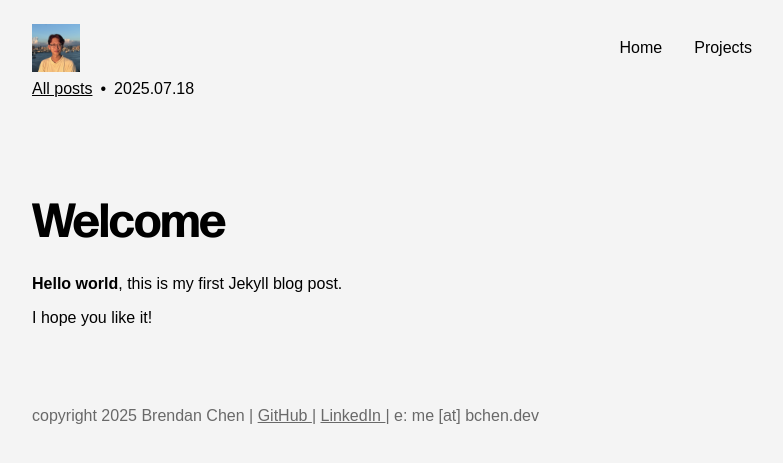
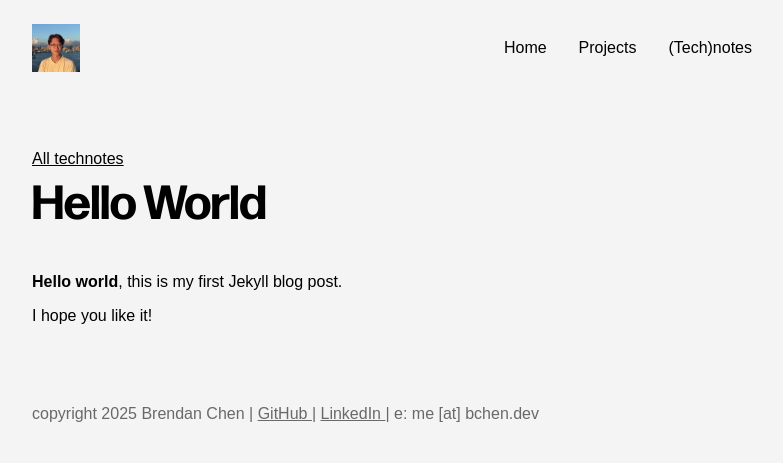
Before and after one commit to brendan-ch/brendan-ch.github.io, a Jekyll site: the page built from _posts/2025-07-18-hello-world.md, in a window 1280 px wide. Shown: the top 463 px of the page, without its empty margins (248-1031 px from the left). Built offline with Jekyll 4.4.1, drawn with Linux system fonts in a browser that asks for light colours; some web fonts are replaced.

Commit message:
Revive the "blog" as (Tech)notes

```diff
--- a/_includes/navigation.html
+++ b/_includes/navigation.html
@@ -16,8 +16,8 @@
         <li class="nav-item">
             <a href="/projects" class="nav-link">Projects</a>
         </li>
-<!--        <li class="nav-item">-->
-<!--            <a href="/blog" class="nav-link">Blog</a>-->
-<!--        </li>-->
+       <li class="nav-item">
+           <a href="/notes" class="nav-link">(Tech)notes</a>
+       </li>
     </ul>
 </nav>
--- a/_layouts/post.html
+++ b/_layouts/post.html
@@ -2,12 +2,11 @@
 layout: default
 ---
 
-<link rel="stylesheet" href="/assets/css/blog.css">
-
-<div class="infobar">
-    <a href="/blog">All posts</a>
-    •
-    <p>{{ page.date | date: "%Y.%m.%d" }}</p>
+<div class="project-header">
+    <div class="breadcrumb-wrapper">
+        <a href="/blog">All technotes</a>
+    </div>
+    <h1>{{ page.title }}</h1>
 </div>
 
 {{ content }}
--- a/_posts/2025-07-18-hello-world.md
+++ b/_posts/2025-07-18-hello-world.md
@@ -3,7 +3,6 @@ title: "Hello World"
 layout: post
 date: 2025.07.18
 ---
-# Welcome
 
 **Hello world**, this is my first Jekyll blog post.
 
```
Also changed, not shown: notes.html (renamed from blog.html, +6 -2 lines).
